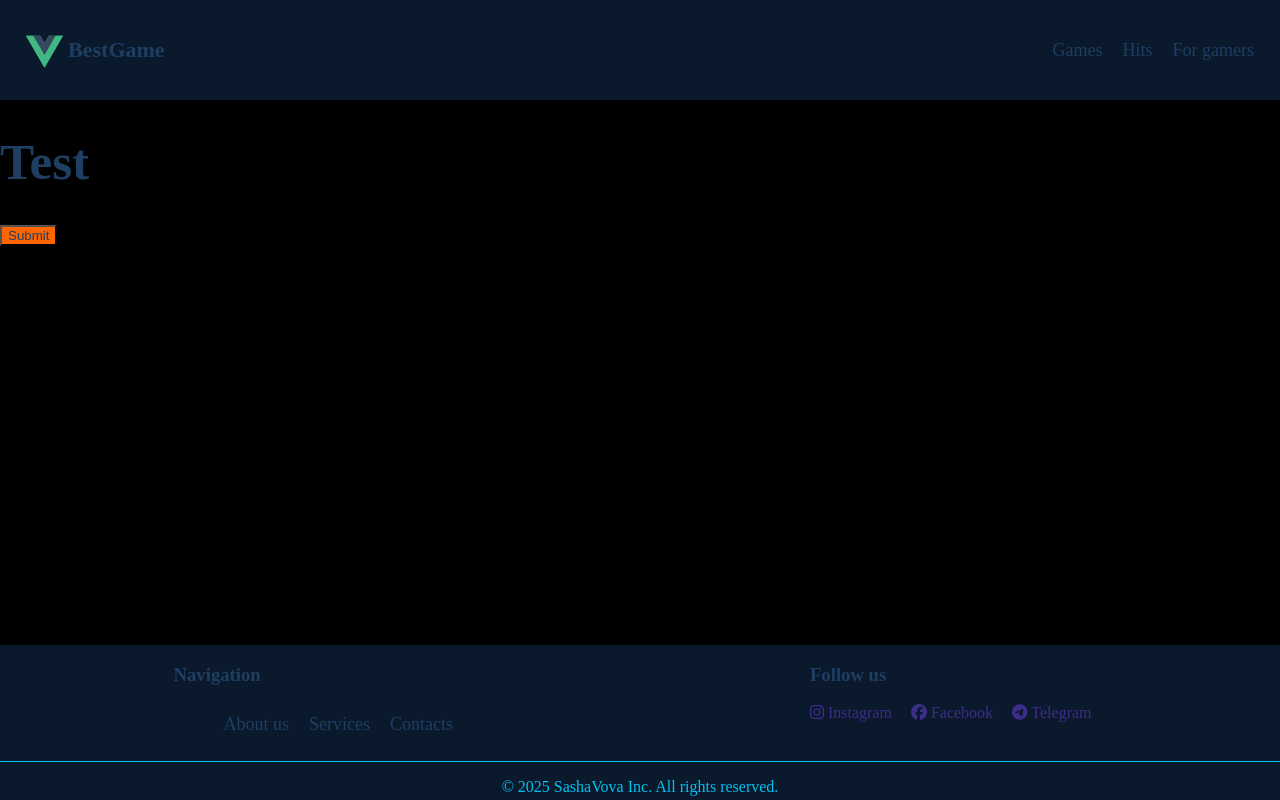
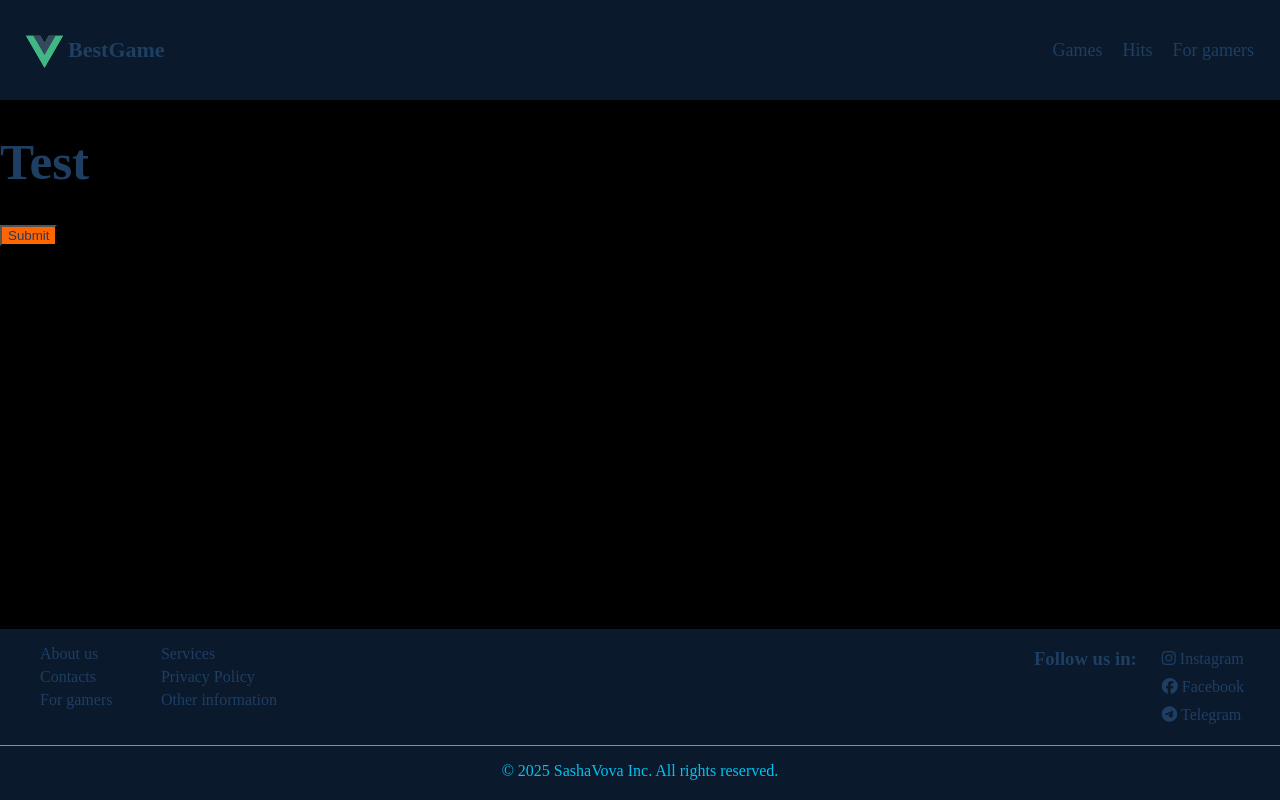
Before and after one commit to vovakiriliuk/GameLibrary, a Vue app in the folder gamwlibrary/: page / in a window 1280 px wide. Built offline with nearby package versions, Linux system fonts and the light colour scheme.

Commit message:
fix footer at all

```diff
--- a/gamwlibrary/src/components/Footer.vue
+++ b/gamwlibrary/src/components/Footer.vue
@@ -1,30 +1,40 @@
 <template>
     <footer>
         <div class="container">
-            <div class="fcolumn">
-                <h3>Navigation</h3>
-                <nav>
+            <div class="footer-navigation">
                     <ul>
                         <li><a href="#">About us</a></li>
                         <li><a href="#">Services</a></li>
                         <li><a href="#">Contacts</a></li>
+                        <li><a href="#">Privacy Policy</a></li>
+                        <li><a href="#">For gamers</a></li>
+                        <li><a href="#">Other information</a></li>
                     </ul>
-                </nav>
             </div>
-            <div class="fcolumn">
-                <h3>Follow us</h3>
+
+            <div class="footer-icons">
+                <h3>Follow us in:</h3>
+                <ul>
+                    <li>
                         <a href="#" class="icon">
                             <i class="fa-brands fa-instagram"></i>
                             Instagram
                         </a>
+                    </li>
+                    <li>
                         <a href="#" class="icon">
                             <i class="fa-brands fa-facebook"></i>
                             Facebook
                         </a>
+                    </li>
+                    <li>
                        <a href="#" class="icon">
                             <i class="fa-brands fa-telegram"></i>
                             Telegram
                         </a>
+                    </li>
+                </ul>
+
             </div>
         </div>
         <div class="fbottom">
@@ -42,12 +52,56 @@
         bottom: 0;
         right: 0;
         width: 100%;
+        padding-bottom: 16px;
     }
 
     .container {
         display: flex;
-        justify-content: space-around;
+        justify-content: space-between;
         margin: 0 auto;
+    }
+
+    .footer-navigation ul {
+        display: grid;
+        grid-template-columns: repeat(2,1fr);
+        grid-template-rows: repeat(3,1fr);
+        gap: 5px;
+
+        list-style-type: none;
+
+        a {
+            text-decoration: none;
+            color: var(--main-text-color);
+            transition: var(--transition);
+
+            &:hover {
+                color: var(--additional-hover-text);
+            }
+        }
+    }
+
+    .footer-icons {
+        display: flex;
+        align-items: flex-start;
+        padding-right: 16px;
+
+        ul {
+            list-style-type: none;
+            padding-left: 20px;
+
+            li {
+                padding: 5px;
+            }
+            a {
+                text-decoration: none;
+                color: var(--main-text-color);
+                transition: var(--transition);
+
+                &:hover {
+                    color: var(--additional-hover-text);
+                }
+            }
+        }
     }
 
     .icon {
```
Lines whose indentation alone changed are shown as unchanged.
